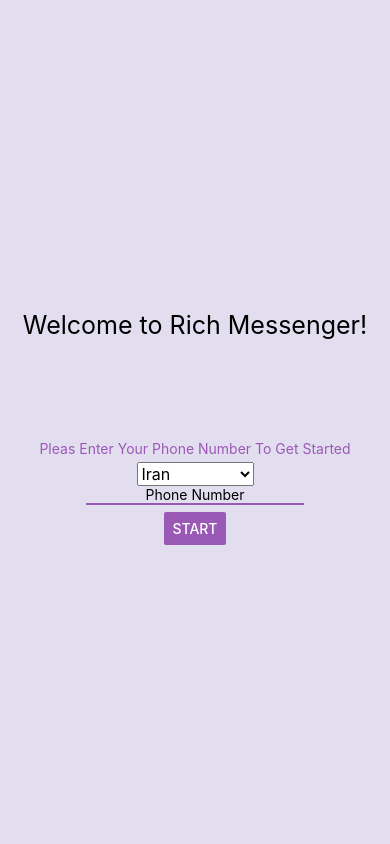
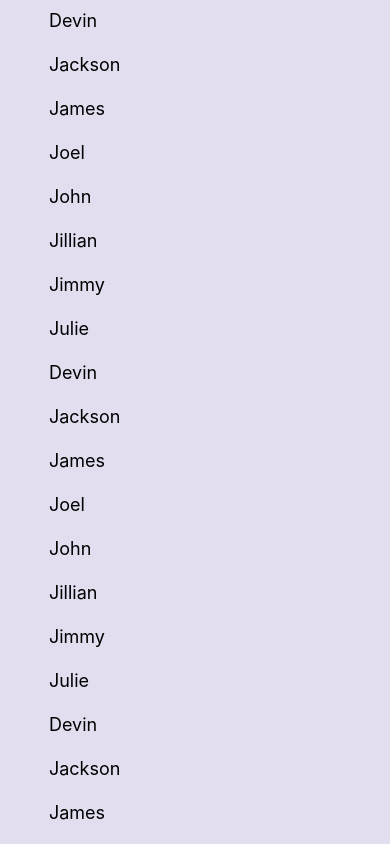
Before and after one commit to darius-khll/grm, a React Native app: screen / in a window 390 px wide. Built offline with nearby package versions, Linux system fonts and the light colour scheme.

Commit message:
MainPage has been added but not completely

```diff
--- a/App.js
+++ b/App.js
@@ -8,10 +8,11 @@
 
 import React, { Component } from "react";
 import SignInPage from "./Components/SignInPage";
+import MainPage from "./Components/MainPage";
 
 // type Props = {};
 export default class App extends Component {
   render() {
-    return <SignInPage />;
+    return <MainPage />;
   }
 }
--- /dev/null
+++ b/Components/MainPage.js
@@ -0,0 +1,69 @@
+import React, { Component } from "react";
+import {
+  StyleSheet,
+  FlatList,
+  View,
+  TextInput,
+  Text,
+  Button,
+  Picker
+} from "react-native";
+
+export default class MainPage extends Component {
+  state = {
+    countryCode: ""
+  };
+  updateCode(value, index) {
+    this.setState({ countryCode: value });
+  }
+  render() {
+    return (
+      <View style={styles.container}>
+        <View style={{ flex: 0.15 }} />
+        <FlatList
+          data={[
+            { key: "Devin" },
+            { key: "Jackson" },
+            { key: "James" },
+            { key: "Joel" },
+            { key: "John" },
+            { key: "Jillian" },
+            { key: "Jimmy" },
+            { key: "Julie" },
+            { key: "Devin" },
+            { key: "Jackson" },
+            { key: "James" },
+            { key: "Joel" },
+            { key: "John" },
+            { key: "Jillian" },
+            { key: "Jimmy" },
+            { key: "Julie" },
+            { key: "Devin" },
+            { key: "Jackson" },
+            { key: "James" },
+            { key: "Joel" },
+            { key: "John" },
+            { key: "Jillian" },
+            { key: "Jimmy" },
+            { key: "Julie" }
+          ]}
+          renderItem={({ item }) => <Text style={styles.item}>{item.key}</Text>}
+        />
+      </View>
+    );
+  }
+}
+
+const styles = StyleSheet.create({
+  container: {
+    flex: 1,
+    flexDirection: "row",
+    justifyContent: "center",
+    backgroundColor: "#e2deef"
+  },
+  item: {
+    padding: 10,
+    fontSize: 18,
+    height: 44
+  }
+});
```
